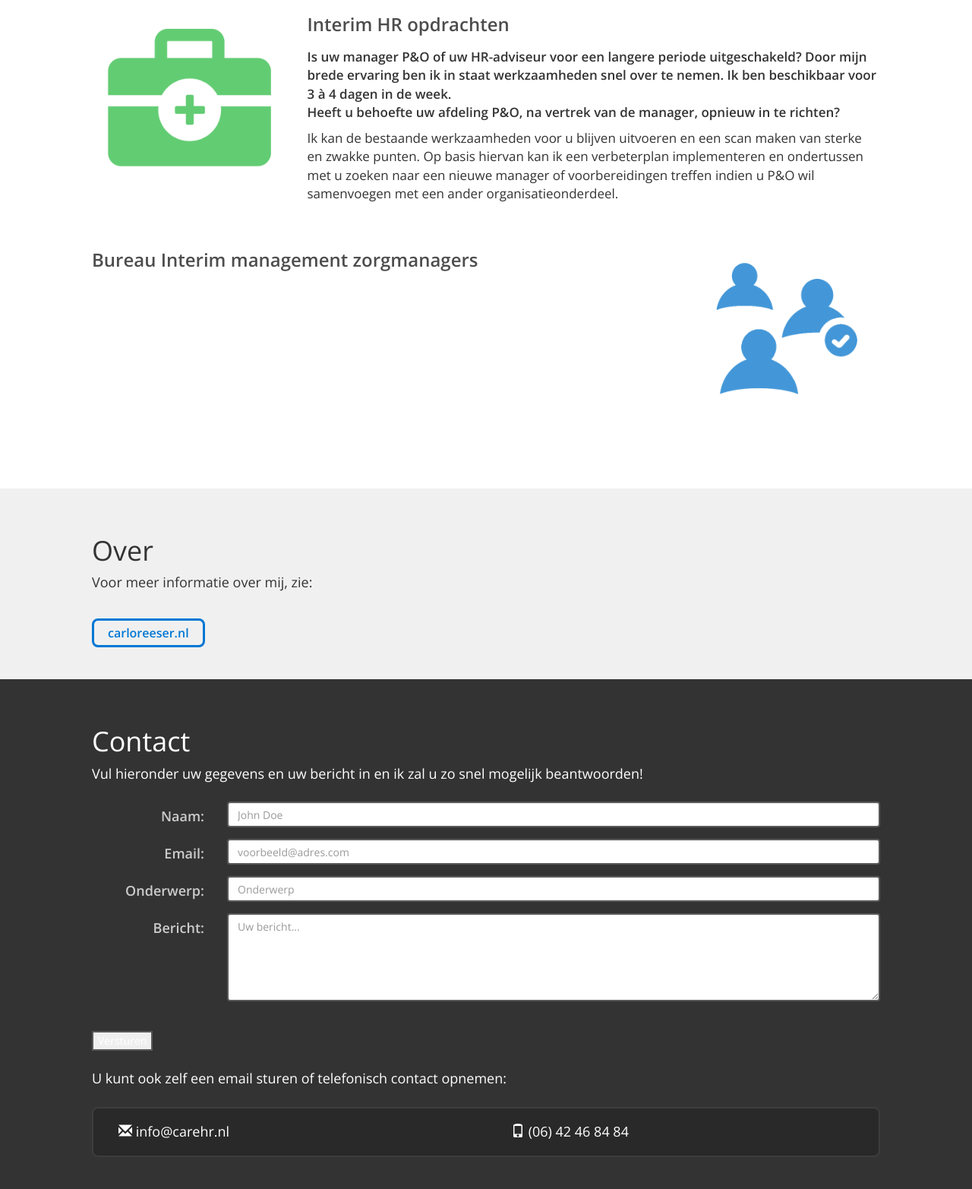
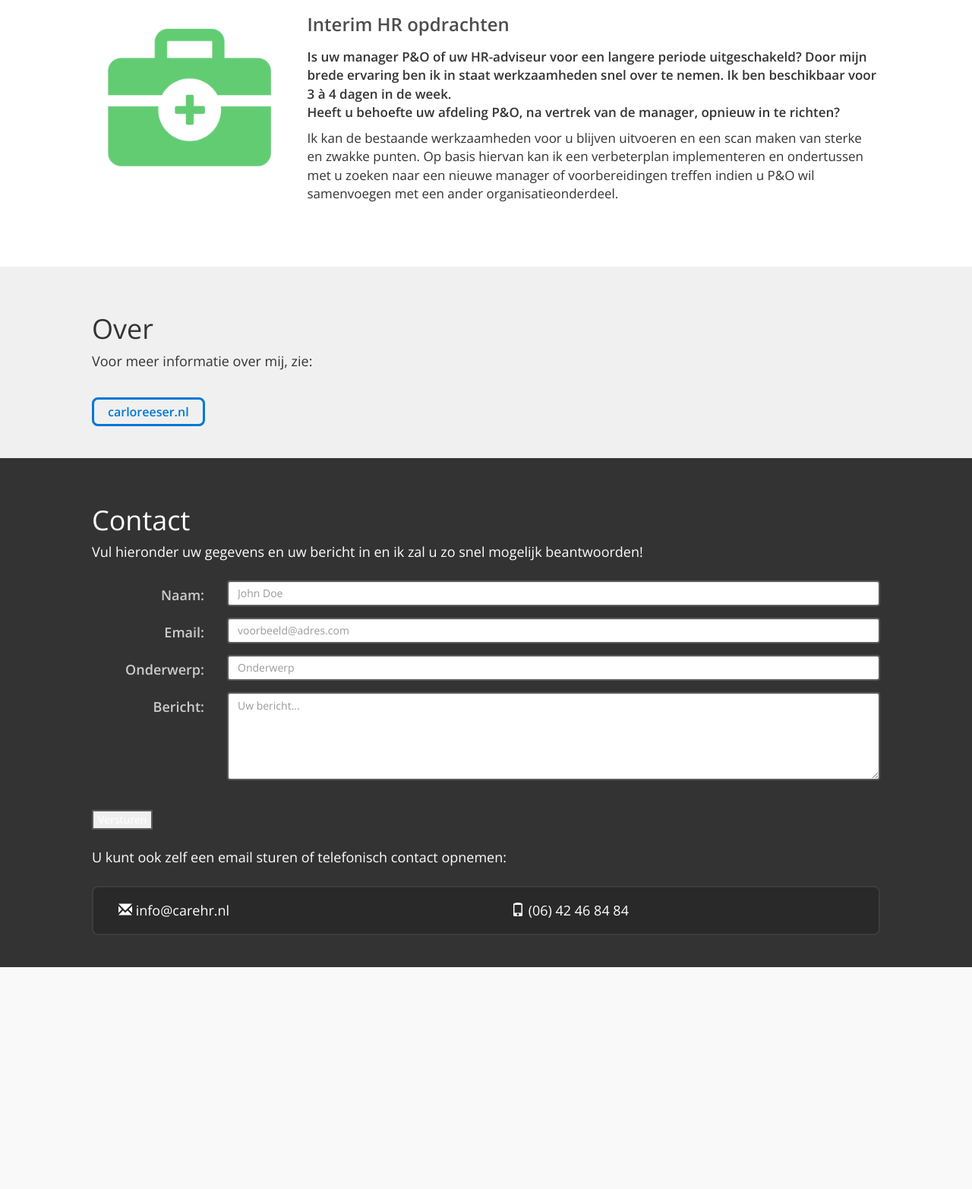
Before and after one commit to ngerritsen/carehr, a PHP site: page / in a window 1280 px wide. Shown: the part 1637-3202 px from the top of the page at 76% size. After the commit the page ends 2910 px from the top, so only its background shows below. Run offline with PHP 8.4, Linux system fonts and the light colour scheme; style sheets or scripts are compiled from the project's sources.

Commit message:
Remove interim search section

```diff
--- a/index.php
+++ b/index.php
@@ -82,11 +82,6 @@
                 Heeft u behoefte uw afdeling P&O, na vertrek van de manager, opnieuw in te richten?</p>
                 <p>Ik kan de bestaande werkzaamheden voor u blijven uitvoeren en een scan maken van sterke en zwakke punten. Op basis hiervan kan ik een verbeterplan implementeren en ondertussen met u zoeken naar een nieuwe manager of voorbereidingen treffen indien u P&O wil samenvoegen met een ander organisatieonderdeel.</p>
             </div>
-            <div class="dienst clearfix">
-                <img src="images/diensten/interim-search.png" alt="">
-                <h3>Bureau Interim management zorgmanagers</h3>
-                <p></p>
-            </div>
         </div>
     </div>
     <div class="row" id="over">
```
Also changed, not shown: images/diensten/interim-search.png (deleted), 1 other file.
